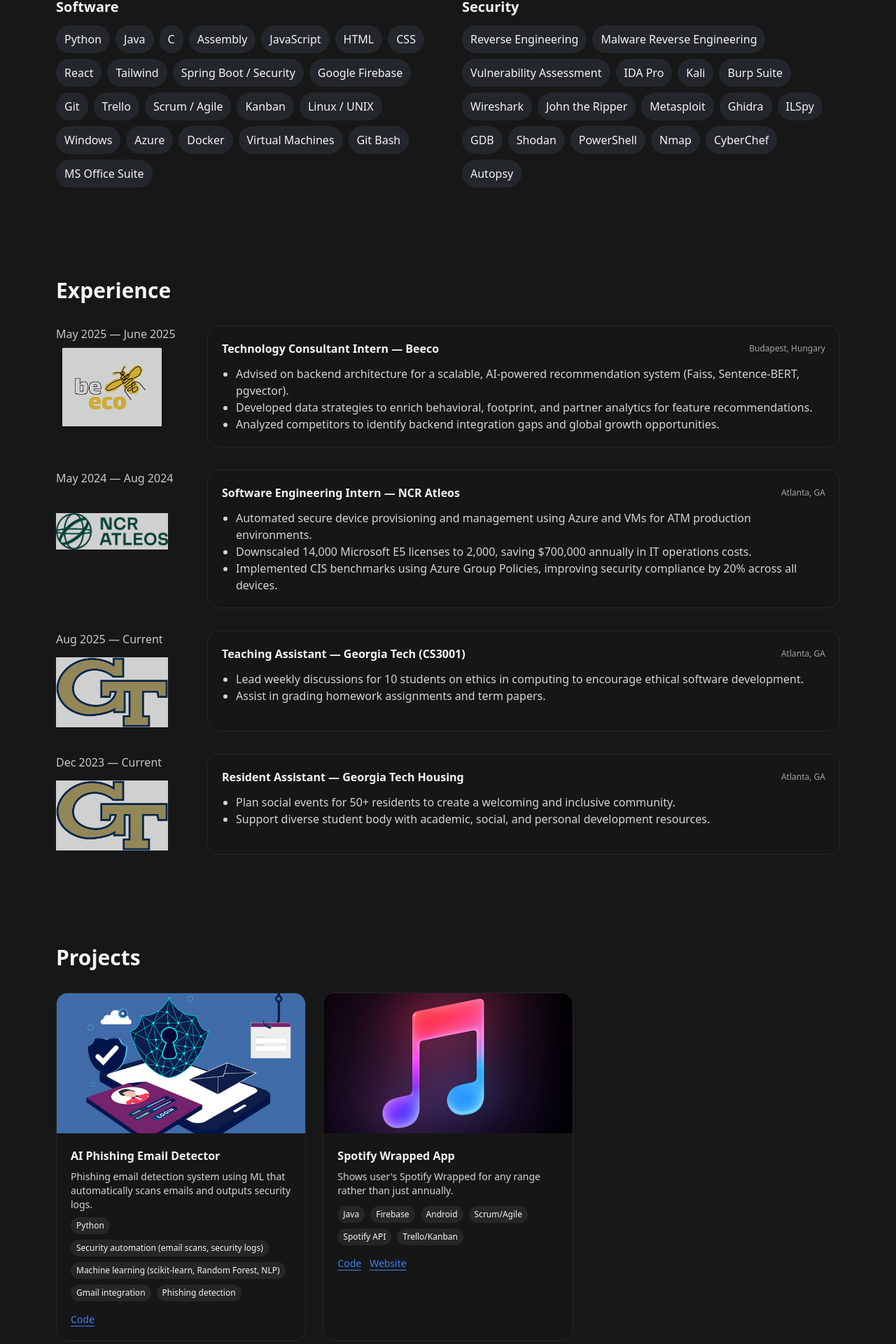
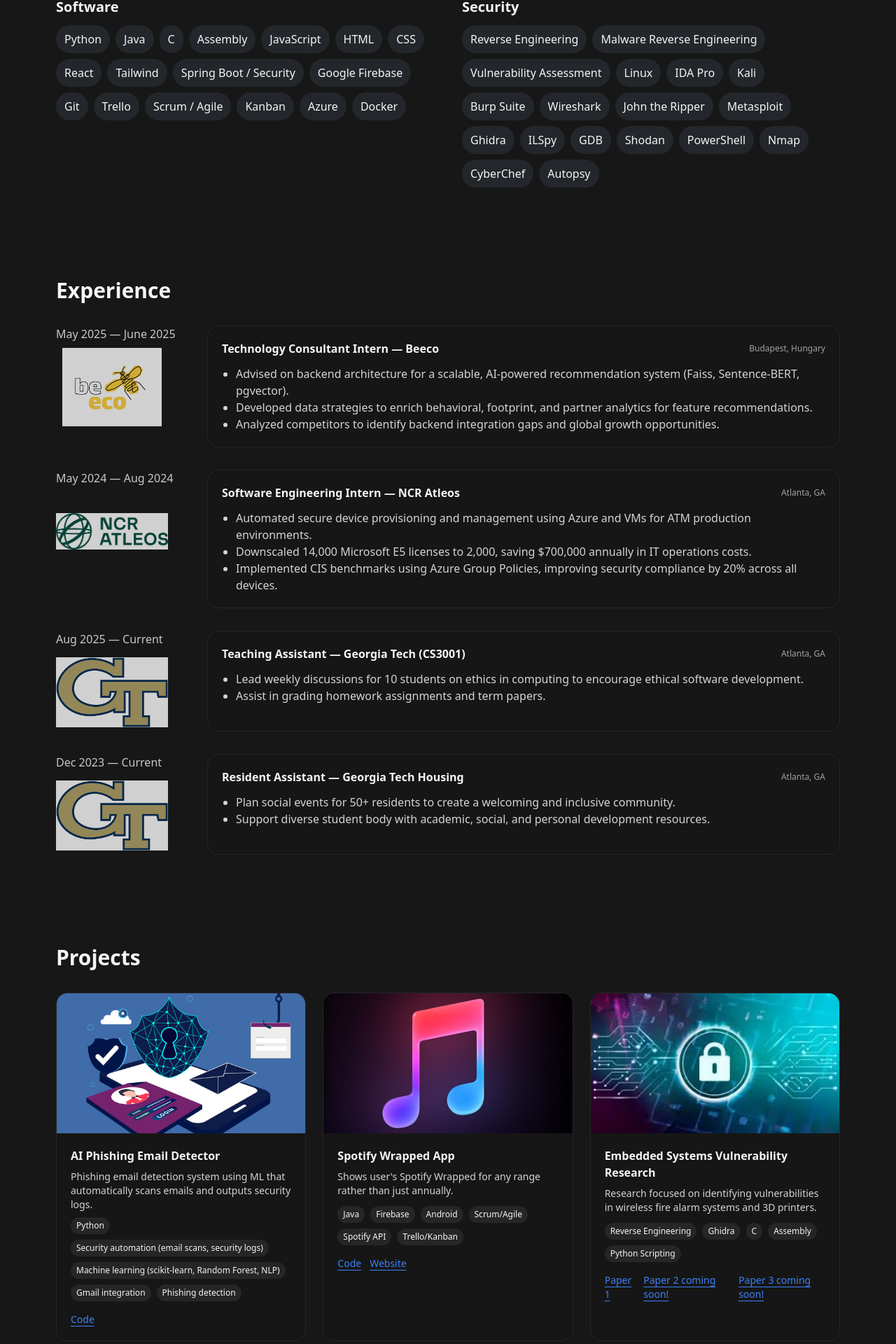
Before and after one commit to ktran04/website, a React (Vite) app: page / in a window 1280 px wide. Shown: the part 1193-3113 px from the top of the page at 70% size. Built offline with nearby package versions, Linux system fonts and the light colour scheme.

Commit message:
Revised projects and skills

```diff
--- a/src/components/Projects.jsx
+++ b/src/components/Projects.jsx
@@ -46,6 +46,28 @@
           </div>
         </div>
       </article>
+      {/* Card */}
+      <article className="group border border-neutral-800 rounded-2xl overflow-hidden bg-neutral-900/50 hover:border-neutral-700 transition">
+        <div className="aspect-[16/9] bg-neutral-800 overflow-hidden">
+          <img src="/logos/cyberresearch.jpeg" alt="Vuln Research" className="w-full h-full object-cover"/>
+        </div>
+        <div className="p-5">
+          <h3 className="font-semibold">Embedded Systems Vulnerability Research</h3>
+          <p className="mt-2 text-neutral-300 text-sm">Research focused on identifying vulnerabilities in wireless fire alarm systems and 3D printers.</p>
+          <div className="mt-3 flex flex-wrap gap-2 text-xs">
+            <span className="px-2 py-1 rounded-full bg-neutral-800">Reverse Engineering</span>
+            <span className="px-2 py-1 rounded-full bg-neutral-800">Ghidra</span>
+            <span className="px-2 py-1 rounded-full bg-neutral-800">C</span>
+            <span className="px-2 py-1 rounded-full bg-neutral-800">Assembly</span>
+            <span className="px-2 py-1 rounded-full bg-neutral-800">Python Scripting</span>
+          </div>
+          <div className="mt-4 flex gap-3 text-sm">
+            <a href="https://escs.vip.gatech.edu/sites/default/files/2025-01/Fire_Alarm_Fall_2024_Final_Paper.pdf" className="underline underline-offset-4">Paper 1</a>
+            <a href="#" className="underline underline-offset-4">Paper 2 coming soon!</a>
+            <a href="#" className="underline underline-offset-4">Paper 3 coming soon!</a>
+          </div>
+        </div>
+      </article>
     </div>
   </section>
 );
--- a/src/components/Skills.jsx
+++ b/src/components/Skills.jsx
@@ -28,13 +28,8 @@
           <span className="skill-badge">Kanban</span>
 
           {/* Platforms */}
-          <span className="skill-badge">Linux / UNIX</span>
-          <span className="skill-badge">Windows</span>
           <span className="skill-badge">Azure</span>
           <span className="skill-badge">Docker</span>
-          <span className="skill-badge">Virtual Machines</span>
-          <span className="skill-badge">Git Bash</span>
-          <span className="skill-badge">MS Office Suite</span>
 
         </div>
       </div>
@@ -48,6 +43,7 @@
           <span className="skill-badge">Vulnerability Assessment</span>
 
           {/* Security Tools */}
+          <span className="skill-badge">Linux</span>
           <span className="skill-badge">IDA Pro</span>
           <span className="skill-badge">Kali</span>
           <span className="skill-badge">Burp Suite</span>
```
Also changed, not shown: public/logos/cyberresearch.jpeg (added).
